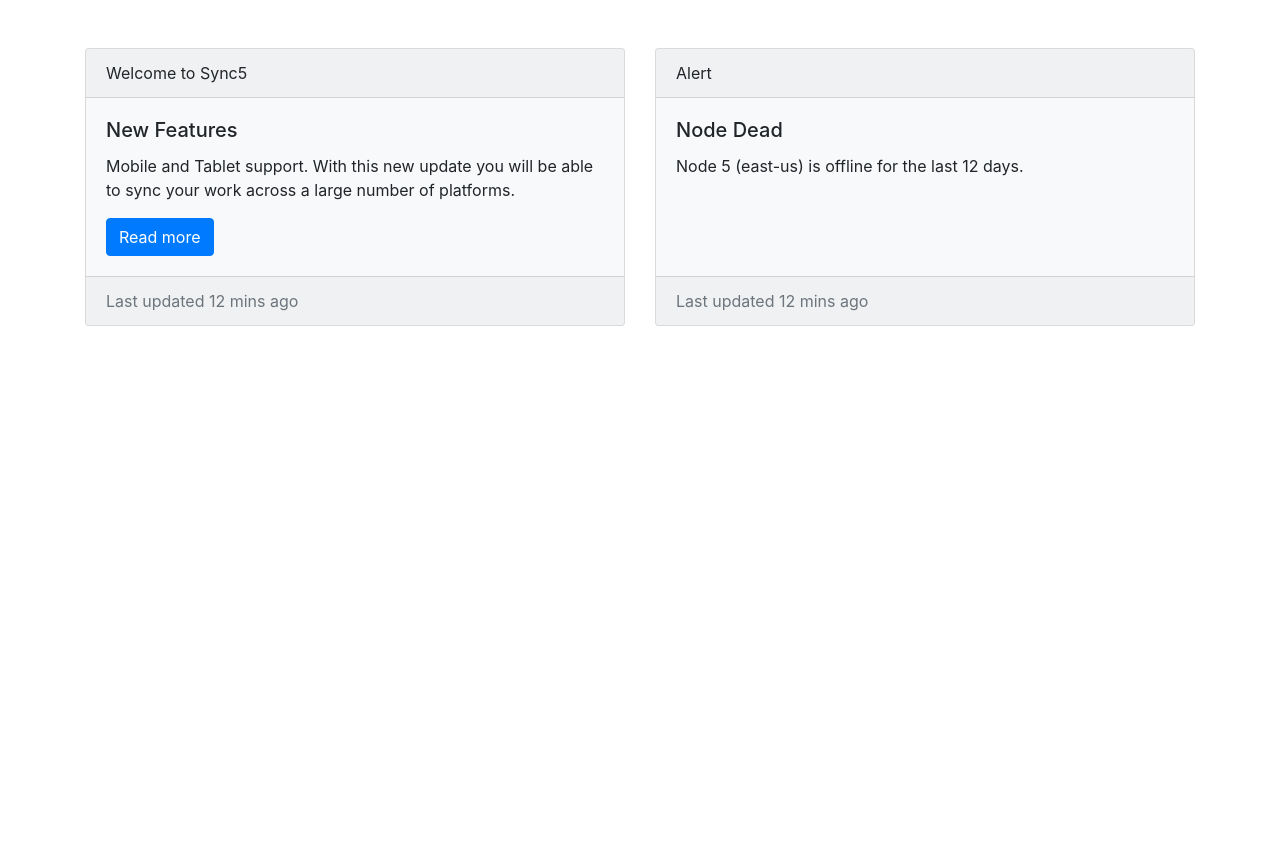
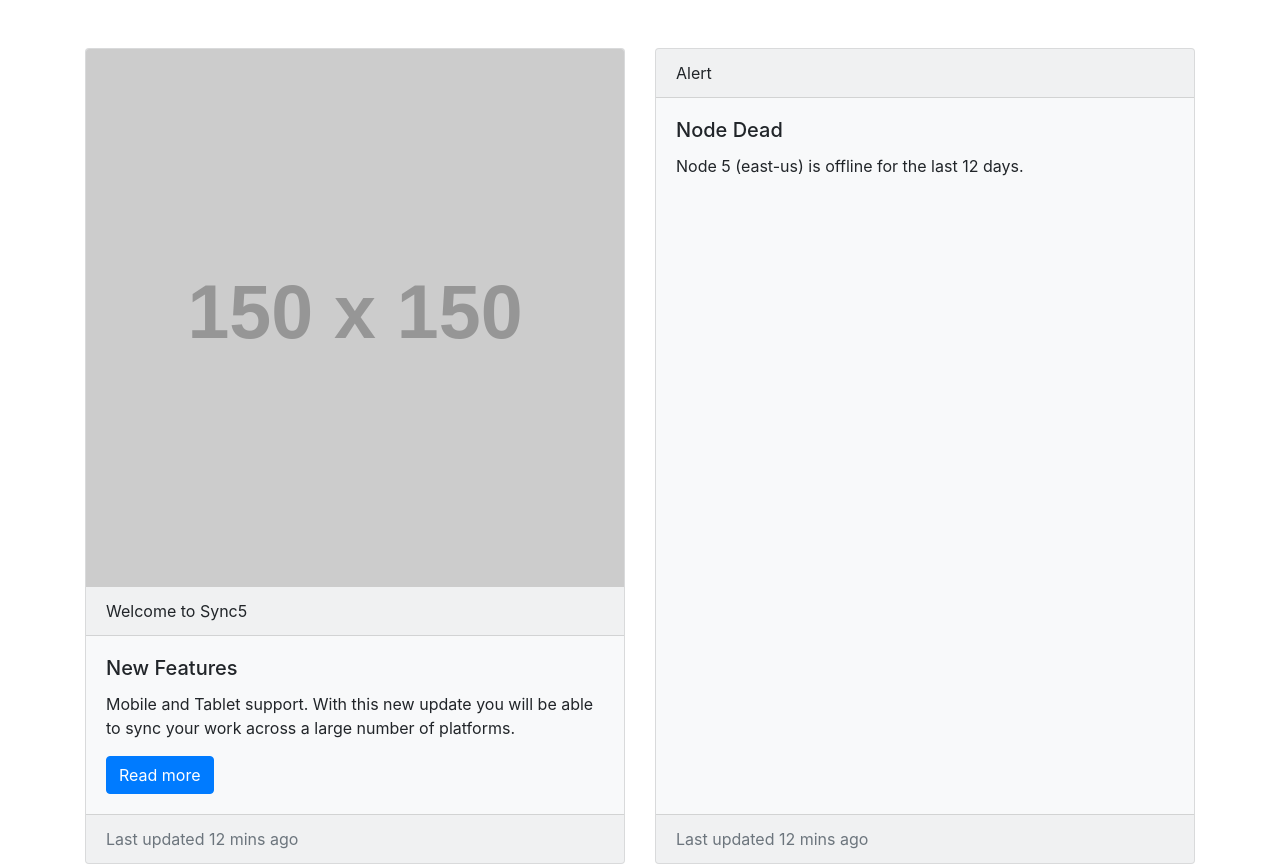
Before and after one commit to acciojob/bootstrap-card-hzratali, a website: page main.html in a window 1280 px wide. Before the commit the page ends 800 px from the top, so only its background shows below. Drawn offline with nearby package versions, Linux system fonts and the light colour scheme; placeholder pictures from the web are drawn by us.

Commit message:
created a submission

```diff
--- a/main.html
+++ b/main.html
@@ -13,6 +13,7 @@
     <div class="card-deck">
         <!-- Card 1 -->
         <div class="card bg-light">
+            <img src="https://via.placeholder.com/150" class="card-img-top" alt="Card image cap"> <!-- Example image -->
             <div class="card-header">Welcome to Sync5</div>
             <div class="card-body">
                 <h5 class="card-title">New Features</h5>
```
